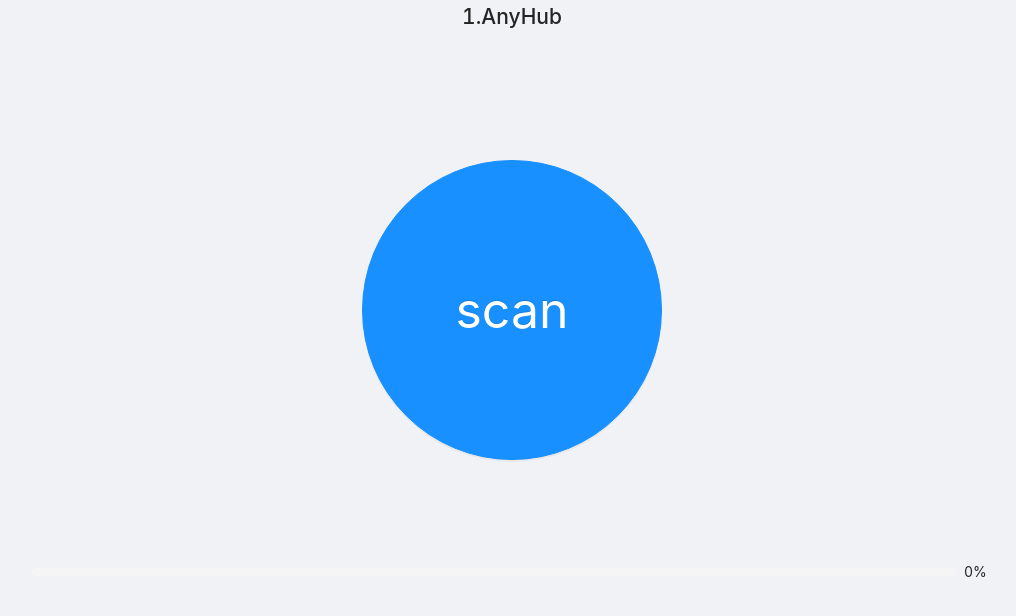
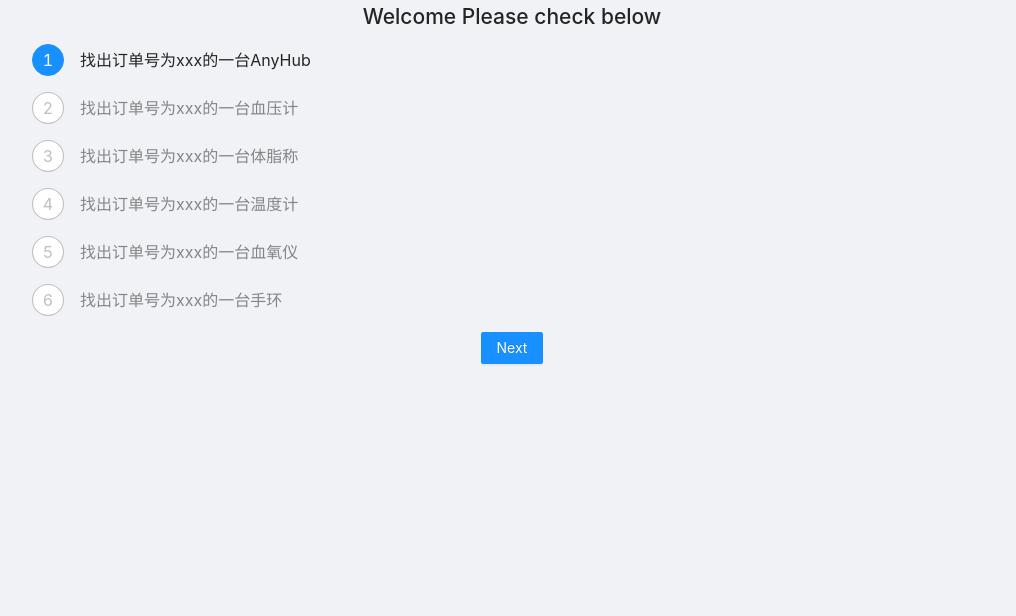
Before and after one commit to MioConnect/ble_scan, a React (Create React App) app: page / in a window 1280 px wide. Shown: the top 616 px of the page, without its empty margins (128-1144 px from the left). Built offline with nearby package versions, Linux system fonts and the light colour scheme.

Commit message:
ble_scan update

```diff
--- a/src/App.css
+++ b/src/App.css
@@ -42,3 +42,7 @@
   height: 300px !important;
   font-size: 50px !important;
 }
+
+.steps-action{
+  margin-top: 20px;
+}
--- a/src/App.js
+++ b/src/App.js
@@ -1,13 +1,12 @@
 import logo from './logo.svg';
 import './App.css';
 import React, { useState, useEffect } from "react";
-
-import Scanner from './views/scanner';
+import Index from './views';
 
 function App() {
   return (
     <div className="App">
-      <Scanner/>
+      <Index/>
     </div>
   );
 }
--- /dev/null
+++ b/src/views/bind.jsx
@@ -0,0 +1,138 @@
+import React, { Component } from "react";
+import { Layout, Steps, Row, Col, Button, Input } from 'antd';
+
+const { Step } = Steps;
+const { Header, Footer, Sider, Content } = Layout;
+
+let steps = []
+
+class Bind extends Component {
+    constructor(props){
+        super(props)
+
+        this.state={
+            current:0,
+            status:'',
+            bind: false,
+            HubSn:'',
+            mac1:'',
+            mac2:'',
+            mac3:'',
+            mac4:'',
+            mac5:'',
+        }
+
+        steps= [
+            {
+                title: 'AnyHub',
+                content: <div>
+                    <h1>Please input the AnyHub SN</h1>
+                    <Input id="AnyHub SN" placeholder="AnyHub SN" defaultValue={this.state.HubSn} onChange={(e)=>this.handleValueChange(e, 'HubSn')}></Input>
+                </div>,
+            },
+            {
+                title: '血压计',
+                content: <div>
+                    <h1>Please input the 血压计Mac</h1>
+                    <Input id="血压计Mac" placeholder="血压计Mac" defaultValue={this.state.mac1} onChange={(e)=>this.handleValueChange(e, 'mac1')}></Input>
+                </div>,
+            },
+            {
+                title: '体脂称',
+                content: <div>
+                    <h1>Please input the 体脂称Mac</h1>
+                    <Input placeholder="体脂称Mac" defaultValue={this.state.mac2} onChange={(e)=>this.handleValueChange(e, 'mac2')}></Input>
+                </div>,
+            },
+            {
+                title: '体温计',
+                content: <div>
+                    <h1>Please input the 体温计Mac</h1>
+                    <Input placeholder="体温计Mac" defaultValue={this.state.mac3} onChange={(e)=>this.handleValueChange(e, 'mac3')} ></Input>
+                </div>,
+            },
+            {
+                title: '血氧仪',
+                content: <div>
+                    <h1>Please input the 血氧仪Mac</h1>
+                    <Input placeholder="血氧仪Mac" defaultValue={this.state.mac4} onChange={(e)=>this.handleValueChange(e, 'mac4')}></Input>
+                </div>,
+            },
+            {
+                title: '手环',
+                content: <div>
+                    <h1>Please input the 手环Mac</h1>
+                    <Input placeholder="手环Mac" defaultValue={this.state.mac5} onChange={(e)=>this.handleValueChange(e, 'mac5')}></Input>
+                </div>,
+            },
+            {
+                title: 'do bind'
+            }
+        ]
+    }
+
+    handleValueChange = (e, value) => {
+        this.setState({
+            [value]: e.target.value
+        })
+    }
+
+    next = () => {
+        let sn_mac = [this.state.HubSn, this.state.mac1, this.state.mac2, this.state.mac3, this.state.mac4, this.state.mac5]
+        let mac = sn_mac[this.state.current]
+        if(mac === '11:23'){
+            console.log("success")
+            this.setState({
+                status:'process',
+                current: this.state.current + 1
+            })
+        }
+        else{
+            console.log("error")
+            this.setState({
+                status: 'error',
+            })
+        }
+        console.log(this.state.current)
+    }
+
+    doBind = () => {
+
+    }
+
+    render(){
+        const{current, status} = this.state
+        return(
+            <Layout>
+                <Content style={{"height": '100vh'}}>
+                    <Row style={{"marginTop":'10vh'}}>
+                        <Col span={18} offset={3}>
+                            <div>
+                                <Steps current={current} status={status}>
+                                    {(steps).map((item) => (
+                                        <Step key={item.title} title={item.title} />
+                                    ))}
+                                </Steps>
+                                <div className="steps-content">{steps[current].content}</div>
+                                <div className="steps-action">
+                                    {current < steps.length - 1 && (
+                                        <Button type="primary" onClick={this.next}>
+                                            Next
+                                        </Button>
+                                    )}
+                                    {current === 6 && (
+                                        <Button type="primary" onClick={this.doBind}>
+                                            Bind
+                                        </Button>
+                                    )}
+                                </div>
+                            </div>
+                        </Col>
+                    </Row>
+                </Content>
+            </Layout>
+        )
+    }
+}
+
+export default Bind
--- /dev/null
+++ b/src/views/index.jsx
@@ -0,0 +1,39 @@
+import React, { Component } from "react";
+import { Layout, Steps, Row, Col, Button } from 'antd';
+
+
+import Scanner from './scanner';
+import Prepare from './prepare';
+import Bind from "./bind";
+
+class Index extends Component {
+    constructor(props){
+        super(props)
+
+        this.state = {
+            prepared: false
+        }
+    }
+
+    setPrepared = (bool) => {
+        this.setState({
+            prepared: bool
+        })
+    }
+
+    render(){
+        const {prepared} = this.state
+        return(
+            <div>
+                {!prepared && (
+                    <Prepare prepared={this.setPrepared}/>
+                )}
+                {prepared && (
+                    <Bind />
+                )}
+            </div>
+        )
+    }
+}
+
+export default Index
--- /dev/null
+++ b/src/views/prepare.jsx
@@ -0,0 +1,66 @@
+import React, { Component } from "react";
+import { Layout, Steps, Row, Col, Button } from 'antd';
+
+const { Step } = Steps;
+const { Header, Footer, Sider, Content } = Layout;
+
+const steps = [
+    {key:"First", title:"找出订单号为xxx的一台AnyHub"},
+    {key:"Second", title:"找出订单号为xxx的一台血压计"},
+    {key:"Third", title:"找出订单号为xxx的一台体脂称"},
+    {key:"Forth", title:"找出订单号为xxx的一台温度计"},
+    {key:"Fifth", title:"找出订单号为xxx的一台血氧仪"},
+    {key:"Sixth", title:"找出订单号为xxx的一台手环"}
+]
+
+class Prepare extends Component {
+    constructor(props){
+        super(props)
+
+        this.state = {
+            current: 0
+        }
+    }
+
+    next = () => {
+        this.setState({
+            current: this.state.current + 1
+        })
+    }
+
+    prepared = () => {
+        this.props.prepared(true)
+    }
+
+    render(){
+        const {current} = this.state
+        return(
+            <Layout>
+                <Content style={{"height": '100vh'}}>
+                    <Row>
+                        <Col span={18} offset={3}>
+                            <h1>Welcome Please check below</h1>
+                            <Steps direction="vertical" current={current}>
+                                {(steps).map((item) => (
+                                    <Step key={item.key} title={item.title} />
+                                ))}
+                            </Steps>
+                            {current < steps.length - 1 && (
+                                <Button type="primary"  onClick={this.next}>
+                                    Next
+                                </Button>
+                            )}
+                            {current === steps.length - 1 && (
+                                <Button type="primary" onClick={this.prepared}>
+                                    I'm Sure, Go Bind Device
+                                </Button>
+                            )}
+                        </Col>
+                    </Row>
+                </Content>
+            </Layout>
+        )
+    }
+}
+
+export default Prepare
```
